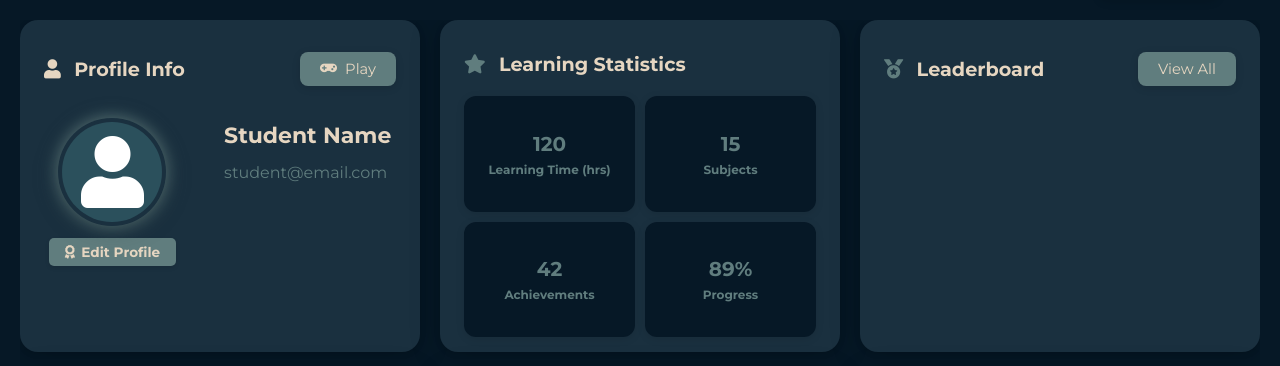
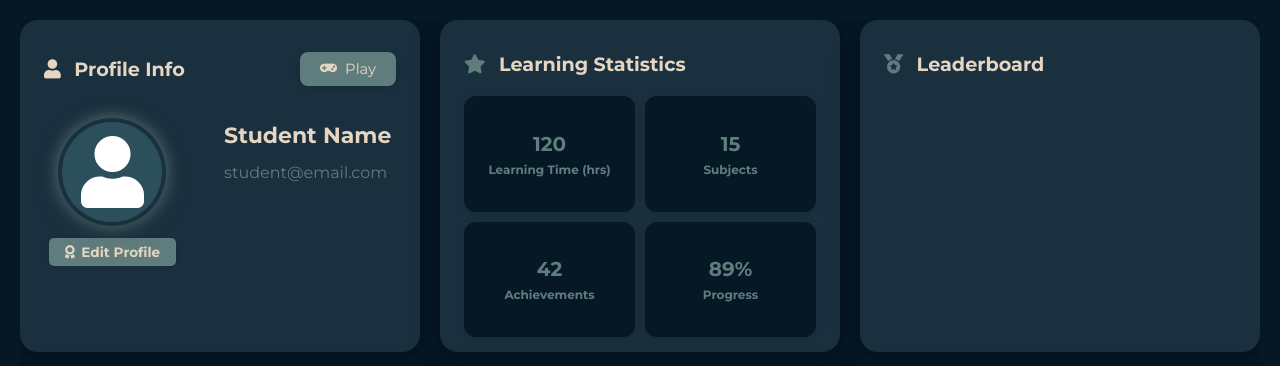
Before and after one commit to vkilzold/E-Learning, a Flask app: page /dashboard in a window 1280 px wide. Shown: the part 54-420 px from the top of the page. Run offline with Flask 3, Linux system fonts and the light colour scheme; some libraries are stand-ins or nearby versions.

Commit message:
remove something that doesnt need

```diff
--- a/templates/dashboard.html
+++ b/templates/dashboard.html
@@ -71,10 +71,9 @@
             </div>
 
             <div class="card leaderboard-section">
-                <div class="section-header">
-                    <h4><i class="fas fa-medal"></i> Leaderboard</h4>
-                    <button class="action-btn">View All</button>
-                </div>
+        <div class="section-header">
+          <h4><i class="fas fa-medal"></i> Leaderboard</h4>
+        </div>
                 <div class="scroll-box">
                           <!-- nandito yung leaderboard hehehehehehehheehheh -->
                 </div>
```
